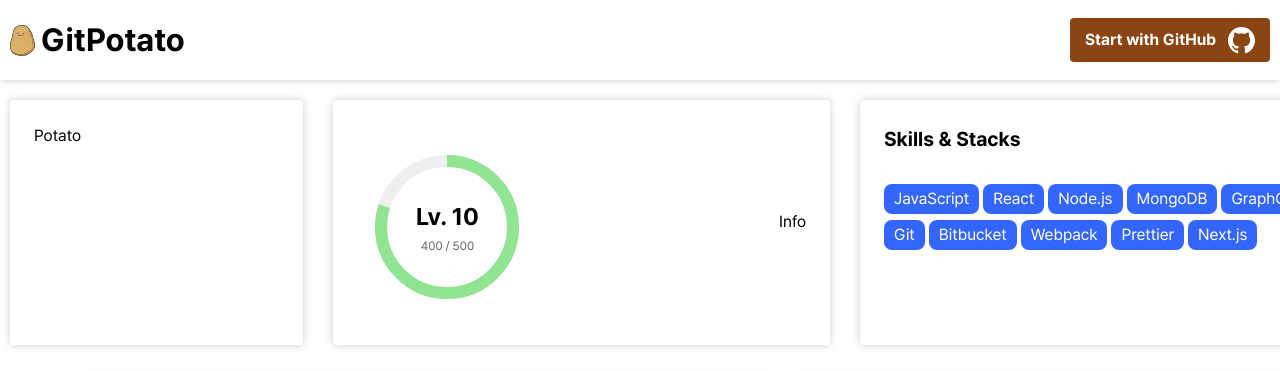
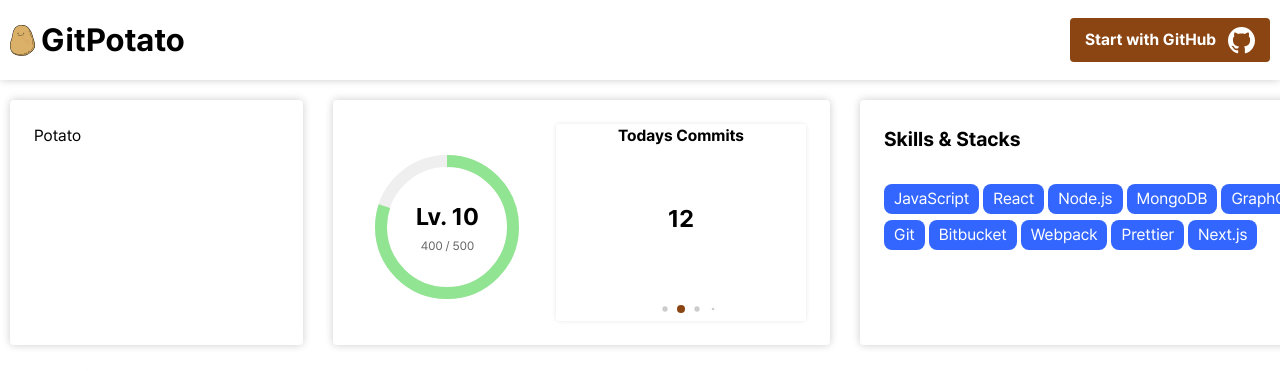
Before and after one commit to junhyeon0218/oz_03_main-004-FE, a React (Vite) app: page /home in a window 1280 px wide. Shown: the top 371 px of the page. Built offline with nearby package versions, Linux system fonts and the light colour scheme; no server answers.

Commit message:
✨ Feat: info 기능개발

```diff
--- a/src/components/shared/info/index.jsx
+++ b/src/components/shared/info/index.jsx
@@ -1,7 +1,63 @@
-import React from 'react';
+import React, { useEffect, useState } from 'react';
+import { Swiper, SwiperSlide } from 'swiper/react';
+import { Pagination, Autoplay, EffectFade } from 'swiper/modules';
+
+// Import Swiper styles
+import 'swiper/css';
+import 'swiper/css/pagination';
+import 'swiper/css/autoplay';
+import 'swiper/css/effect-fade';
+
+const DUMMY_DATA = [
+    { totalCommits: 205 },
+    { todaysCommits: 12 },
+    { lastCommitDay: '2024-07-19' },
+    { last7DaysCommits: 52 },
+    { avgCommitsDay: 8 },
+];
 
 const Info = () => {
-    return <div>Info</div>;
+    const [info, setInfo] = useState([]);
+
+    const fetchData = async () => {
+        // const data = await DUMMY_DATA;
+        const data = DUMMY_DATA;
+        setInfo(data);
+    };
+
+    useEffect(() => {
+        fetchData();
+    }, []);
+
+    return (
+        <Swiper
+            modules={[Pagination, EffectFade, Autoplay]}
+            grabCursor={true}
+            effect={'fade'}
+            slidesPerView={1}
+            autoplay={{ delay: 2500, disableOnInteraction: false }}
+            loop={true}
+            pagination={{ dynamicBullets: true }}
+            className='m-0 h-full w-450 rounded-4 shadow-custom-light hwide:w-250'
+        >
+            {info.map((data, index) => (
+                <SwiperSlide key={index} className='bg-white'>
+                    <div className='h-[calc(100%-30px)] w-full'>
+                        {Object.entries(data).map(([key, value]) => (
+                            <div className='flex h-full flex-col items-center'>
+                                <p key={key} className='text-21 font-bold wide:text-16'>
+                                    {key.charAt(0).toUpperCase() + key.slice(1).replace(/([A-Z])/g, ' $1')}
+                                </p>
+                                <div className='flex grow items-center justify-center'>
+                                    <p className='text-32 font-bold wide:text-24'>{value}</p>
+                                </div>
+                            </div>
+                        ))}
+                    </div>
+                </SwiperSlide>
+            ))}
+        </Swiper>
+    );
 };
 
 export default Info;
```
